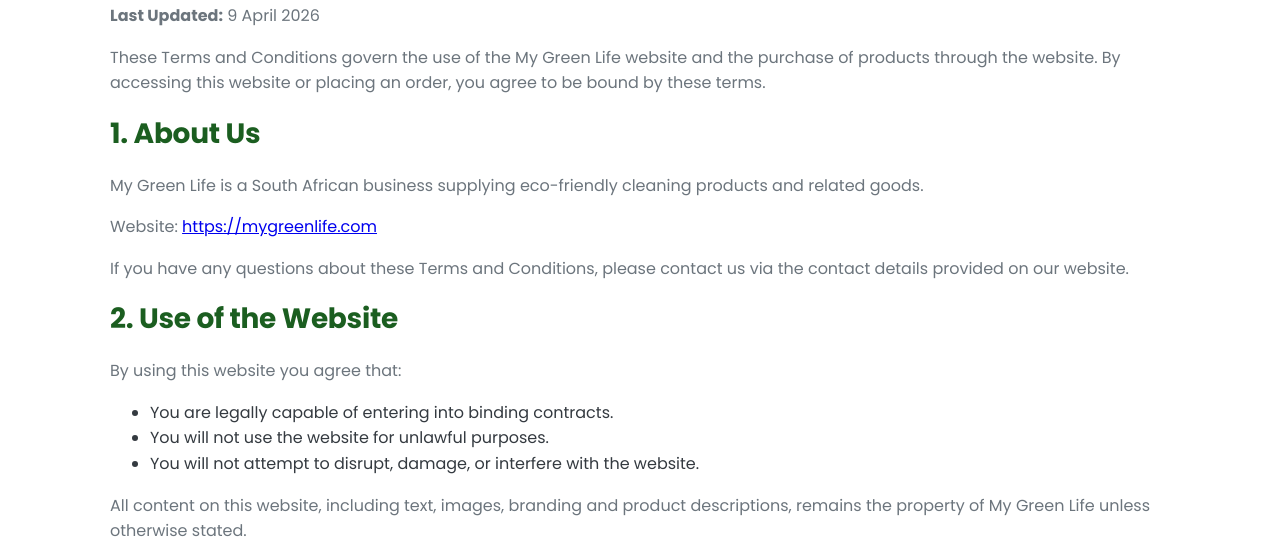
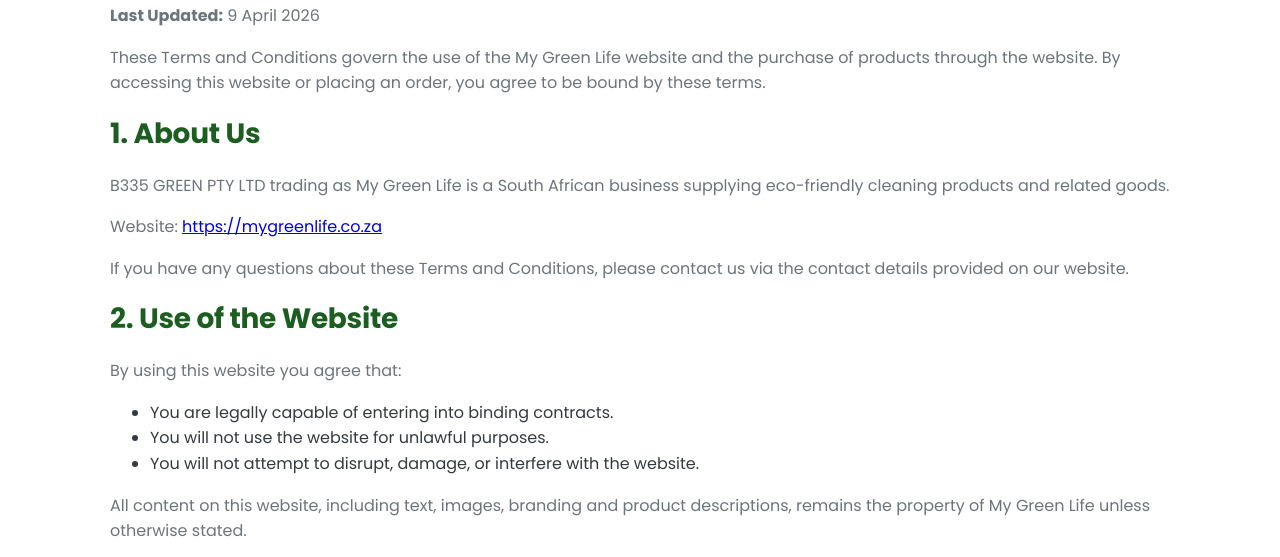
Before and after one commit to mygreenlife/mgl-www, a plain HTML site: page app/terms.html in a window 1280 px wide. Shown: the part 212-769 px from the top of the page. Drawn offline with Linux system fonts and the light colour scheme.

Commit message:
Update terms.

```diff
--- a/app/terms.html
+++ b/app/terms.html
@@ -44,8 +44,8 @@
       <p>These Terms and Conditions govern the use of the My Green Life website and the purchase of products through the website. By accessing this website or placing an order, you agree to be bound by these terms.</p>
 
       <h2>1. About Us</h2>
-      <p>My Green Life is a South African business supplying eco-friendly cleaning products and related goods.</p>
-      <p>Website: <a href="https://mygreenlife.com">https://mygreenlife.com</a></p>
+      <p>B335 GREEN PTY LTD trading as My Green Life is a South African business supplying eco-friendly cleaning products and related goods.</p>
+      <p>Website: <a href="https://mygreenlife.cco.za">https://mygreenlife.co.za</a></p>
       <p>If you have any questions about these Terms and Conditions, please contact us via the contact details provided on our website.</p>
 
       <h2>2. Use of the Website</h2>
```
